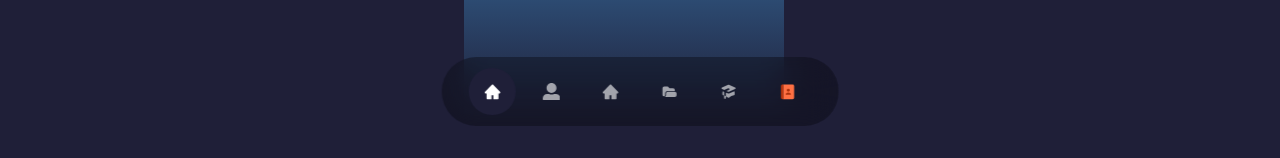
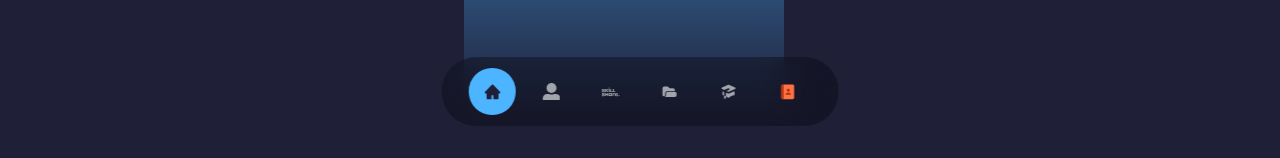
Before and after one commit to Sumanjit38/portfolio_website, a React (Create React App) app: page / in a window 1280 px wide. Shown: the part 642-800 px from the top of the page. Built offline with nearby package versions, Linux system fonts and the light colour scheme.

Commit message:
first update

```diff
--- a/src/components/navBar/Navbar.jsx
+++ b/src/components/navBar/Navbar.jsx
@@ -2,7 +2,7 @@ import React from 'react'
 import './navbar.css';
 import {AiFillHome} from 'react-icons/ai'
 import {FaUserAlt} from 'react-icons/fa'
-//import {FaUserAlt} from 'react-icons/fa'
+import {SiSkillshare} from 'react-icons/si'
 import {HiFolderOpen} from 'react-icons/hi'
 import {HiAcademicCap} from 'react-icons/hi'
 import {FcContacts} from 'react-icons/fc'
@@ -14,7 +14,7 @@ const Navbar = () => {
     <nav>
       <a href='#' onClick={() => setActiveNav('#')} className={activeNav === '#' ? 'active' : ''}><AiFillHome /></a>
       <a href='#about' onClick={() => setActiveNav('#about')} className={activeNav === '#about' ? 'active' : ''}><FaUserAlt /></a>
-      <a href='#' onClick={() => setActiveNav('#about')} className={activeNav === '#about' ? 'active' : ''}><AiFillHome/></a>
+      <a href='#skills' onClick={() => setActiveNav('#skills')} className={activeNav === '#skills' ? 'active' : ''}><SiSkillshare/></a>
       <a href='#projects' onClick={() => setActiveNav('#projects')} className={activeNav === '#projects' ? 'active' : ''}><HiFolderOpen/></a>
       <a href='#academics' onClick={() => setActiveNav('#academics')} className={activeNav === '#academics' ? 'active' : ''}><HiAcademicCap/></a>
       <a href='#contacts' onClick={() => setActiveNav('#contacts')} className={activeNav === '#contacts' ? 'active' : ''}><FcContacts/></a>
--- a/src/components/navBar/navbar.css
+++ b/src/components/navBar/navbar.css
@@ -29,7 +29,7 @@ nav a:hover {
 }
 
 nav a.active {
-    background: var(--color-bg);
-    color: var(--color-white);
+    background: var(--color-primary);
+    color: var(--color-bg);
 
 }
```
